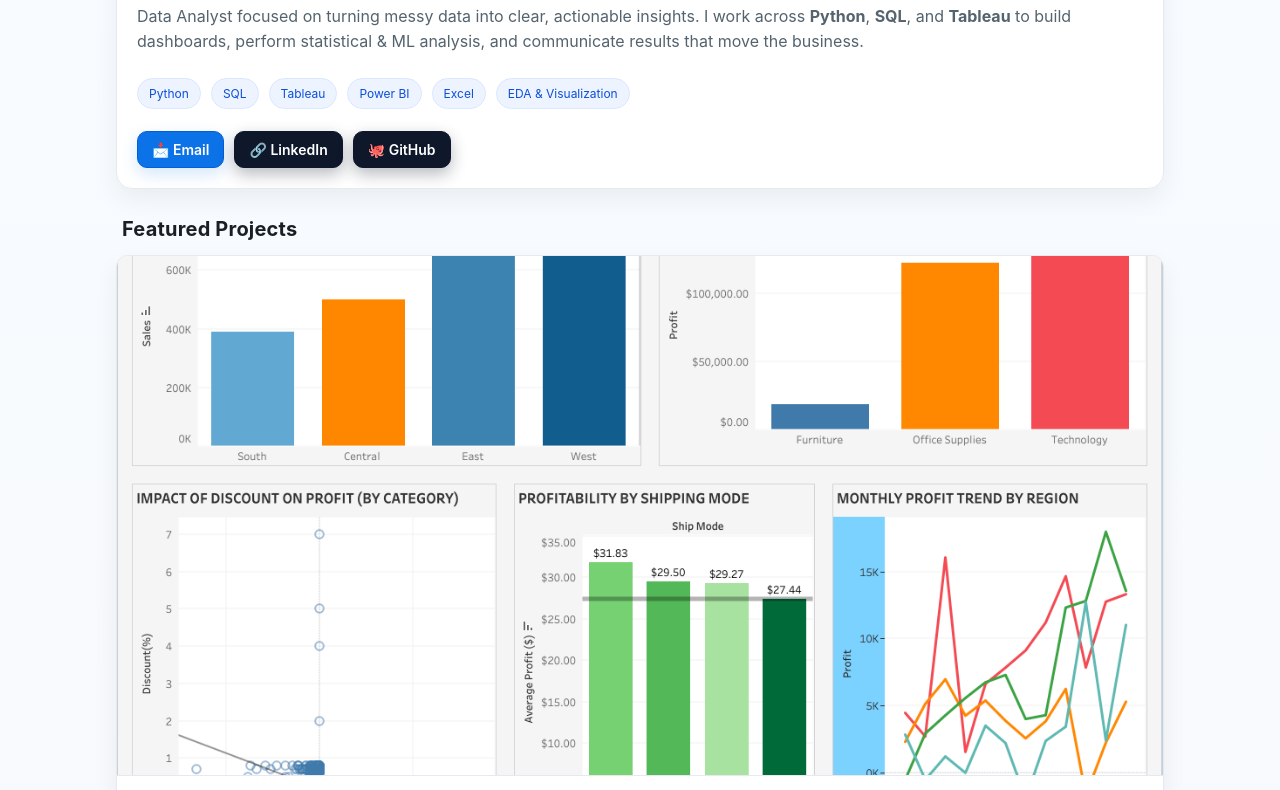
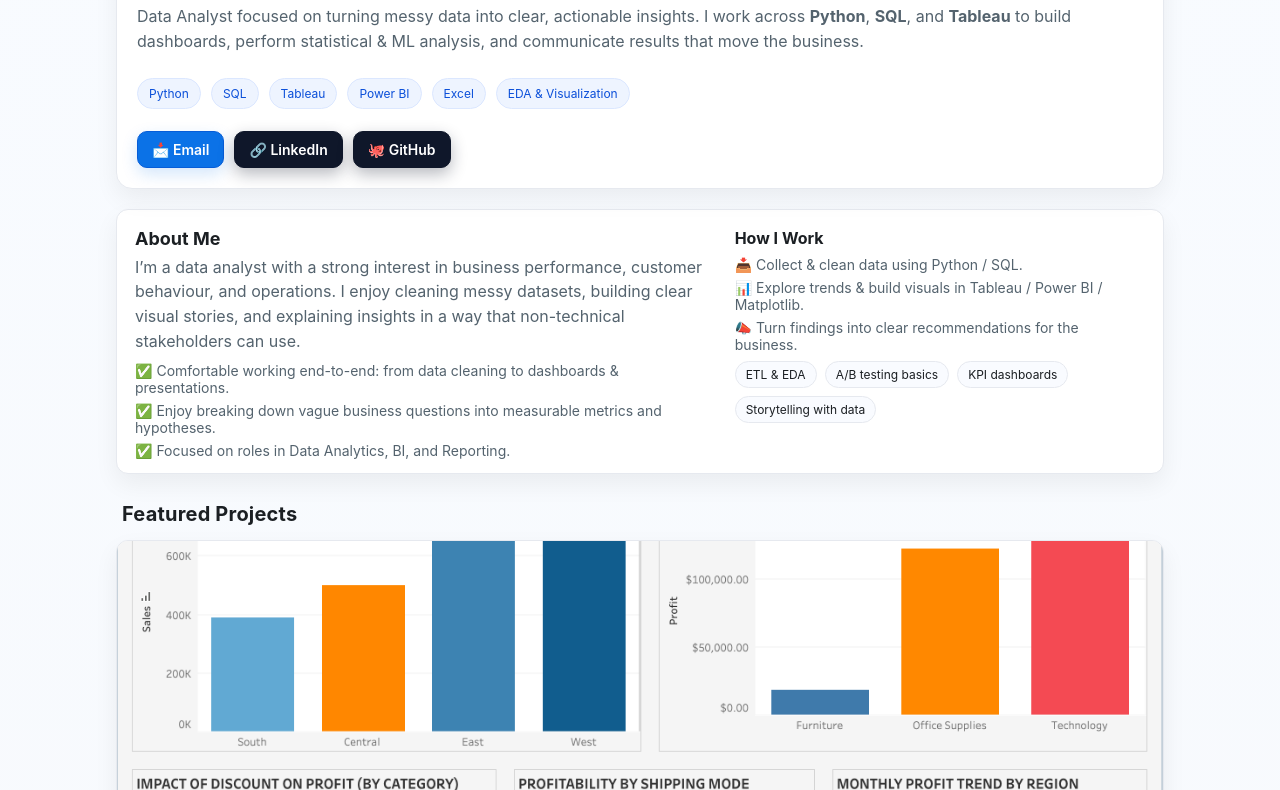
Before and after one commit to Mounika24-dotcom/Data-Analyst-Portfolio, a plain HTML site: page index.html in a window 1280 px wide. Shown: the part 178-968 px from the top of the page. Drawn offline with Linux system fonts and the light colour scheme.

Commit message:
made changes in look

```diff
--- a/index.html
+++ b/index.html
@@ -45,6 +45,9 @@
 
     /* Base */
     *{box-sizing:border-box}
+    html{
+      scroll-behavior:smooth;
+    }
     body{
       margin:0;
       font-family:-apple-system,BlinkMacSystemFont,"Segoe UI",Roboto,Inter,Arial,sans-serif;
@@ -54,6 +57,7 @@
     a{color:var(--brand); text-decoration:none}
     a:hover{text-decoration:underline}
     img{max-width:100%; display:block}
+    .muted{color:var(--muted);}
 
     .container{
       max-width:1080px;
@@ -99,6 +103,8 @@
       align-items:center;
       gap:14px;
       font-size:14px;
+      flex-wrap:wrap;
+      justify-content:flex-end;
     }
     .nav-link{
       color:var(--muted);
@@ -255,6 +261,44 @@
       white-space:nowrap;
     }
 
+    /* About section */
+    .about-grid{
+      display:grid;
+      grid-template-columns:repeat(12,1fr);
+      gap:18px;
+    }
+    .about-col{
+      grid-column:span 12;
+    }
+    .about-list{
+      list-style:none;
+      padding:0;
+      margin:8px 0 0;
+      color:var(--muted);
+      font-size:14px;
+    }
+    .about-list li{
+      margin-bottom:6px;
+    }
+    .about-tag-row{
+      display:flex;
+      flex-wrap:wrap;
+      gap:8px;
+      margin-top:8px;
+    }
+    .about-tag{
+      padding:5px 10px;
+      border-radius:999px;
+      border:1px solid var(--border);
+      font-size:12px;
+      background:#f9fbff;
+    }
+
+    @media (min-width:880px){
+      .about-col--left{grid-column:span 7;}
+      .about-col--right{grid-column:span 5;}
+    }
+
     /* Media */
     .preview{
       display:block;
@@ -264,7 +308,7 @@
       border-bottom:1px solid var(--border);
     }
 
-    /* Two-column on wide screens */
+    /* Two-column on wide screens for project cards */
     @media (min-width:880px){
       .card--half{grid-column:span 6;}
     }
@@ -303,6 +347,7 @@
       </div>
       <nav class="nav-links">
         <a class="nav-link" href="#top">Home</a>
+        <a class="nav-link" href="#about">About</a>
         <a class="nav-link" href="#projects">Projects</a>
         <a class="nav-link" href="#contact">Contact</a>
         <!-- Resume button (update href after uploading your PDF) -->
@@ -332,6 +377,41 @@
         <a class="btn" href="mailto:yegireddimounika1999@gmail.com">📩 Email</a>
         <a class="btn secondary" href="https://www.linkedin.com/in/mounika-yegireddi/" target="_blank" rel="noopener">🔗 LinkedIn</a>
         <a class="btn secondary" href="https://github.com/Mounika24-dotcom" target="_blank" rel="noopener">🐙 GitHub</a>
+      </div>
+    </section>
+
+    <!-- ABOUT -->
+    <section id="about" class="card" style="margin-top:20px;">
+      <div class="card-body">
+        <div class="about-grid">
+          <div class="about-col about-col--left">
+            <h3>About Me</h3>
+            <p class="muted">
+              I’m a data analyst with a strong interest in business performance, customer behaviour,
+              and operations. I enjoy cleaning messy datasets, building clear visual stories, and
+              explaining insights in a way that non-technical stakeholders can use.
+            </p>
+            <ul class="about-list">
+              <li>✅ Comfortable working end-to-end: from data cleaning to dashboards &amp; presentations.</li>
+              <li>✅ Enjoy breaking down vague business questions into measurable metrics and hypotheses.</li>
+              <li>✅ Focused on roles in Data Analytics, BI, and Reporting.</li>
+            </ul>
+          </div>
+          <div class="about-col about-col--right">
+            <h4 style="margin:0 0 6px;">How I Work</h4>
+            <ul class="about-list">
+              <li>📥 Collect &amp; clean data using Python / SQL.</li>
+              <li>📊 Explore trends &amp; build visuals in Tableau / Power BI / Matplotlib.</li>
+              <li>📣 Turn findings into clear recommendations for the business.</li>
+            </ul>
+            <div class="about-tag-row">
+              <span class="about-tag">ETL &amp; EDA</span>
+              <span class="about-tag">A/B testing basics</span>
+              <span class="about-tag">KPI dashboards</span>
+              <span class="about-tag">Storytelling with data</span>
+            </div>
+          </div>
+        </div>
       </div>
     </section>
 
@@ -368,7 +448,7 @@
           </p>
         </div>
         <footer>
-          <a class="btn" href="https://github.com/Mounika24-dotcom/Data-Analyst-Portfolio/tree/main/Superstore_Sales_Python" target="_blank" rel="noopener">📁 View code</a>
+          <a class="btn" href="https://github.com/Mounika24-dotcom/Data-Analyst-Portfolio/tree/main/Superstore_Python_Analysis" target="_blank" rel="noopener">📁 View code</a>
           <span class="pill">Pandas · Matplotlib</span>
         </footer>
       </article>
@@ -393,7 +473,7 @@
     <section id="contact" class="card" style="margin-top:18px">
       <div class="card-body" style="text-align:center">
         <h3 style="margin-bottom:6px">Let’s Connect</h3>
-        <p class="muted" style="color:var(--muted); margin:0 0 10px">
+        <p class="muted" style="margin:0 0 10px">
           Open to internships &amp; full-time roles in Data Analytics / Business Intelligence.
         </p>
         <div class="links">
```
